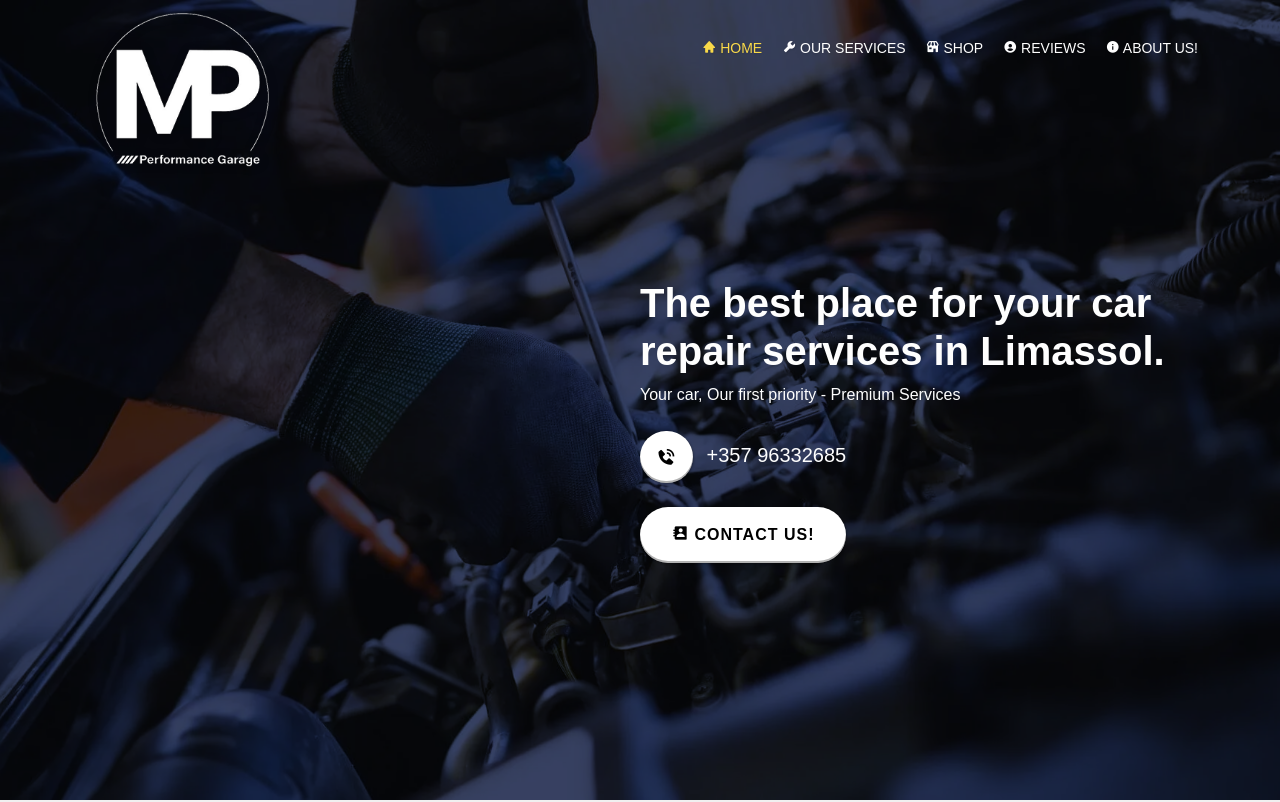
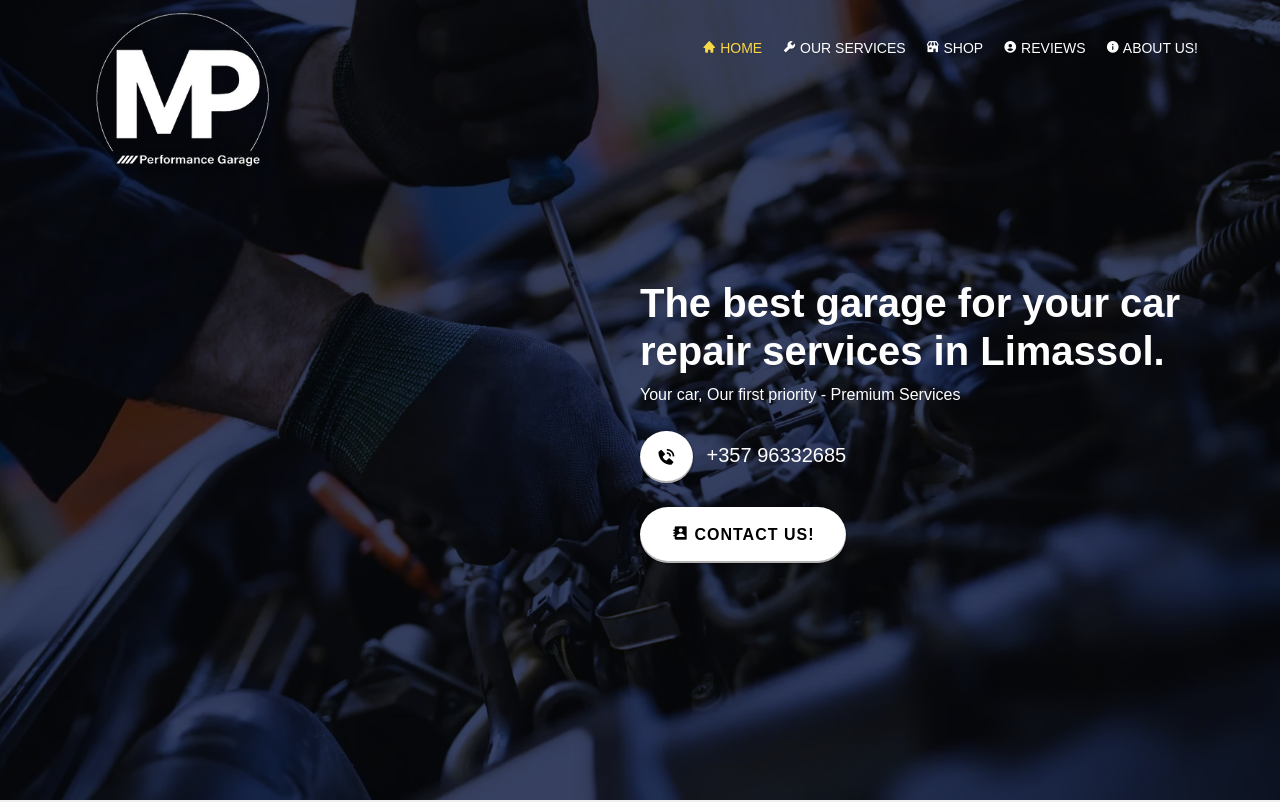
Before and after one commit to andreasgeorgiou/M.P-Performance-Garage, a website built with Vite: page index.html in a window 1280 px wide. Shown: the top 802 px of the page. Built offline with nearby package versions, Linux system fonts and the light colour scheme.

Commit message:
data changes

```diff
--- a/index.html
+++ b/index.html
@@ -115,7 +115,7 @@
             <div class="col-lg-6 text-center text-lg-start">
               <div class="heading-container text-primary">
                 <h1 class="fw-bold text-light">
-                  The best place for your car repair services in Limassol.
+                  The best garage for your car repair services in Limassol.
                 </h1>
                 <p class="text-light fw-medium">
                   Your car, Our first priority - Premium Services
```
